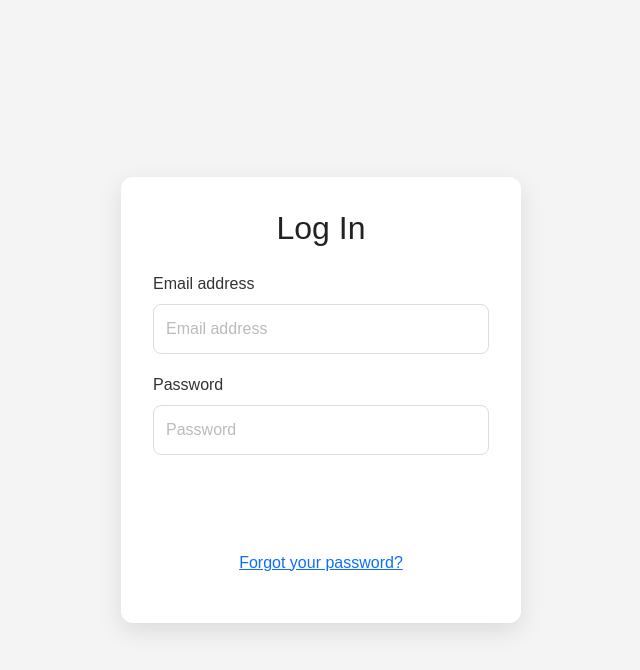
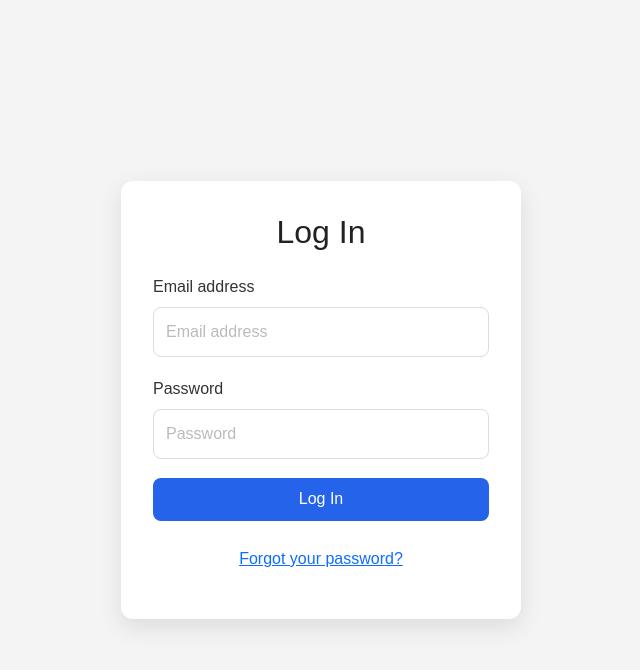
Before and after one commit to NicolasLlanos8799/academy-core, a PHP site: page /login.php in a window 1280 px wide. Shown: the top 670 px of the page, without its empty margins (319-959 px from the left). Run offline with PHP 8.4, Linux system fonts and the light colour scheme; a stand-in replaces the project's code that opens the database connection.

Commit message:
Refine login form button styling

```diff
--- a/css/styles.css
+++ b/css/styles.css
@@ -61,18 +61,17 @@ body.login-body {
 }
 .login-container button {
     width: 100%;
-    padding: 0.75rem;
-    background-color: var(--color-primary);
+    padding: 0.6rem 1.2rem;
+    background-color: #2563eb;
+    color: white;
     border: none;
-    border-radius: 8px;
-    color: #fff;
-    font-size: 1.1rem;
-    font-weight: bold;
+    border-radius: 0.5rem;
+    font-weight: 500;
     cursor: pointer;
     transition: background-color 0.3s ease;
 }
 .login-container button:hover {
-    background-color: #0056b3;
+    background-color: #1d4ed8;
 }
 .login-container form p,
 .login-container form a {
```
